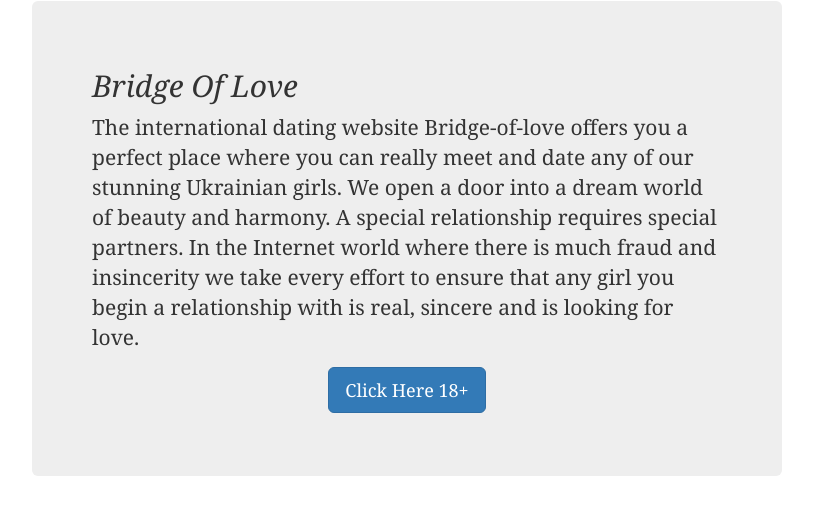
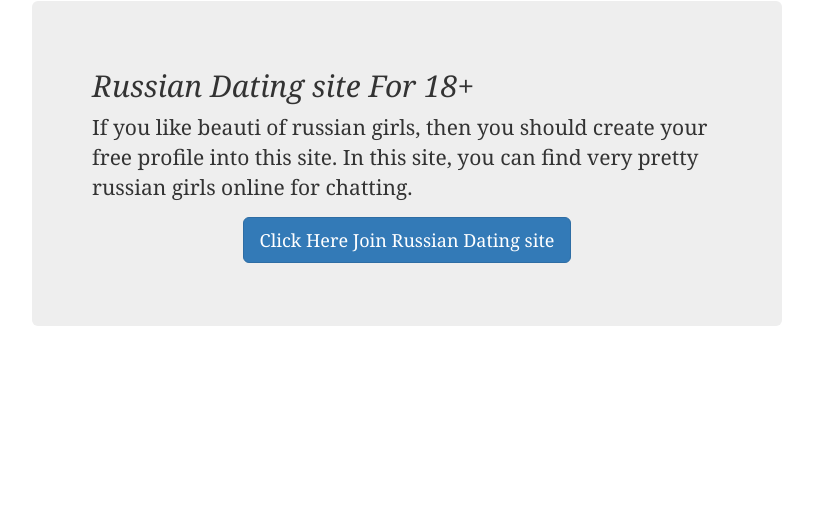
Before and after one commit to enyusu/enyusu.github.com, a Jekyll site: the page built from _posts/2015-09-19-bridge-of-love.md, in a window 1280 px wide. Shown: the top 515 px of the page, without its empty margins (233-1046 px from the left). Built offline with Jekyll 4.4.1, drawn with Linux system fonts in a browser that asks for light colours; nearby versions of some CDN libraries.

Commit message:
Update 2015-09-19-bridge-of-love.md

```diff
--- a/_posts/2015-09-19-bridge-of-love.md
+++ b/_posts/2015-09-19-bridge-of-love.md
@@ -1,13 +1,13 @@
 ---
 layout: post
-title: Bridge of love
+title: Russian Dating site For 18+
 permalink: bridge-of-love/
 ---
 
 <div class="jumbotron">
-  <h2>Bridge Of Love</h2>
-  <p>The international dating website Bridge-of-love offers you a perfect place where you can really meet and date any of our stunning Ukrainian girls. We open a door into a dream world of beauty and harmony. A special relationship requires special partners. In the Internet world where there is much fraud and insincerity we take every effort to ensure that any girl you begin a relationship with is real, sincere and is looking for love. </p>
+  <h2>Russian Dating site For 18+ </h2>
+  <p>If you like beauti of russian girls, then you should create your free profile into this site. In this site, you can find very pretty russian girls online for chatting.</p>
   <center>
-  <p><a class="btn btn-primary btn-lg" href="http://trkur4.com/204173/20227" role="button"> Click Here 18+ </a></p>
+  <p><a class="btn btn-primary btn-lg" href="http://trkur4.com/204173/20227" role="button"> Click Here Join Russian Dating site </a></p>
    </center>
 </div>
```
